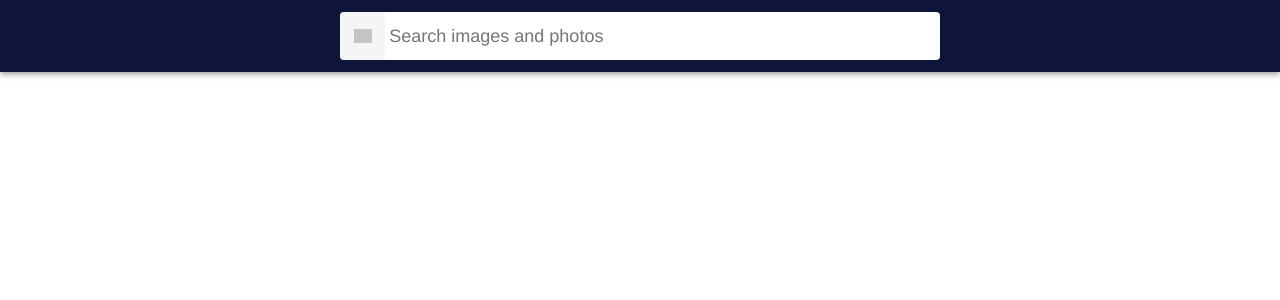
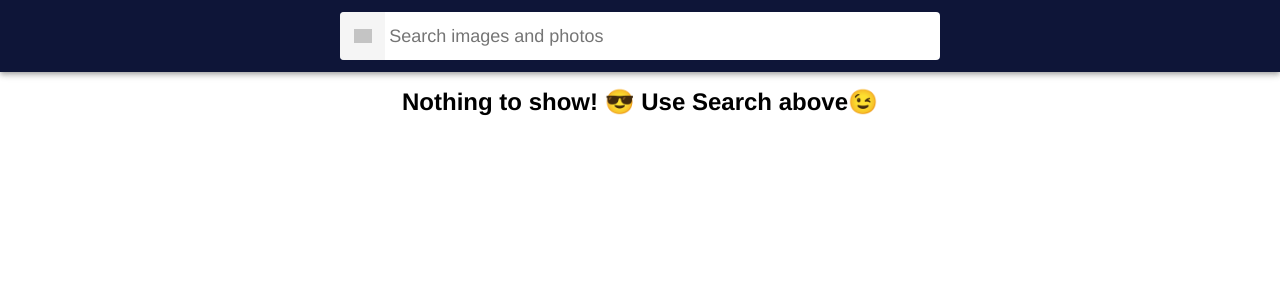
Before and after one commit to LeroViten/react-image-finder, a React (Create React App) app: page / in a window 1280 px wide. Shown: the top 300 px of the page. Built offline with nearby package versions, Linux system fonts and the light colour scheme; grey boxes are pictures that could not be loaded.

Commit message:
added welcome title when gallery is empty

```diff
--- a/src/components/App/App.js
+++ b/src/components/App/App.js
@@ -88,6 +88,9 @@ export default function App() {
     <>
       <div className="App">
         <Searchbar onSubmit={onSubmit} />
+        {images.length === 0 && status !== 'pending' && (
+          <h2 style={{ textAlign: 'center' }}>Nothing to show! 😎 Use Search above😉</h2>
+        )}
         {status === 'pending' && (
           <Loader
             className="Loader"
```
